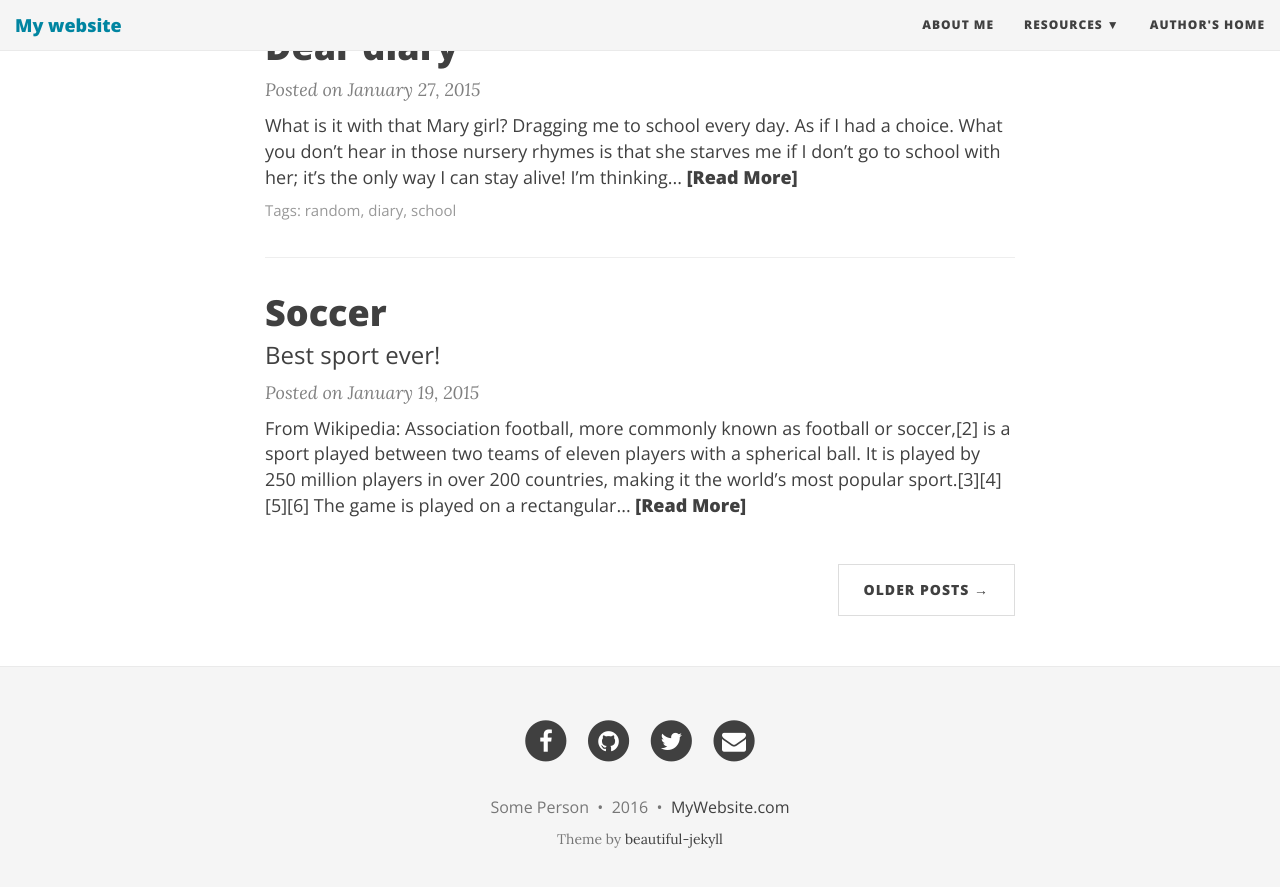
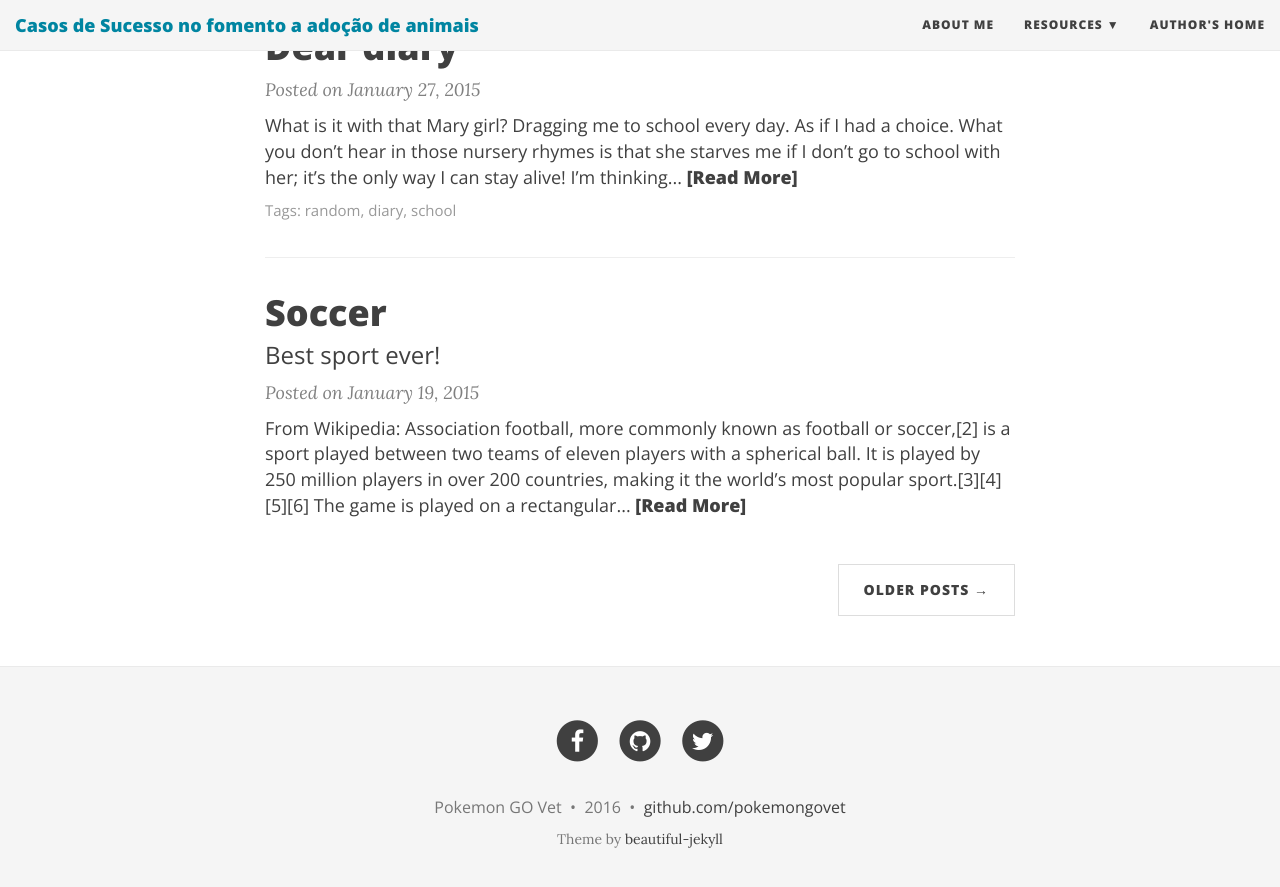
Before and after one commit to pokemongovet/casos-de-sucesso-na-adocao-de-animais, a Jekyll site: the page built from index.html, in a window 1280 px wide and 900 px high, scrolled down 1149 px. Shown: the top 887 px of the window. Built offline with Jekyll 4.4.1, drawn with Linux system fonts in a browser that asks for light colours; nearby versions of some CDN libraries; the list of posts is cut into pages by our own code.

Commit message:
_config.yml: Alterações mínimas para permitir funcionamento

```diff
--- a/_config.yml
+++ b/_config.yml
@@ -4,8 +4,8 @@
 # baseurl is the website's URL without the hostname
 
 # If you are building a simple GitHub user page (http://username.github.io) then use these settings:
-url: "http://username.github.io"
-baseurl: ""
+url: "https://pokemongovet.github.io/casos-de-sucesso-na-adocao-de-animais/"
+baseurl: "/casos-de-sucesso-na-adocao-de-animais"
 
 # If you are building a GitHub project page then use these settings:
 #url: "http://username.github.io/projectname"
@@ -14,10 +14,10 @@ baseurl: ""
 # Of course don't forget to change the username and projectname to YOUR username and project
 
 # Name of website
-title: My website
+title: Casos de Sucesso no fomento a adoção de animais
 
 # Short description of your site
-description: A virtual proof that name is awesome!
+description: Se inspire em ideias que deram certo em outro local do Brasil ou do mundo
 
 # --- Navigation bar options --- #
 
@@ -39,10 +39,10 @@ avatar: "/img/avatar-icon.png"
 # Change all these values or delete the ones you don't want.
 # Important: you must keep the "name" parameter, everything else you can remove
 author:
-  name: Some Person
-  email: "youremail@domain.com"
-  facebook: yourname  # eg. daattali
-  github: yourname    # eg. daattali
+  name: Pokemon GO Vet
+  email: "pokemongovetbr@gmail.com"
+  facebook: PokemonGOVet  # eg. daattali
+  github: pokemongovet    # eg. daattali
   twitter: yourname   # eg. daattali
   linkedin: yourname  # eg. daattali
   stackoverflow: yourlink  # eg. "3943160/daattali"
@@ -52,7 +52,7 @@ author:
 footer-links-active:
   rss: false
   facebook: true
-  email: true
+  email: false
   twitter: true
   github: true
   linkedin: false
@@ -61,7 +61,7 @@ footer-links-active:
 
 # How to display the link to the website in the footer
 # Remove this if you don't want a link in the footer
-url-pretty: "MyWebsite.com"  # eg. "deanattali.com/beautiful-jekyll"
+url-pretty: "github.com/pokemongovet"  # eg. "deanattali.com/beautiful-jekyll"
 
 # --- Misc --- #
 
```
